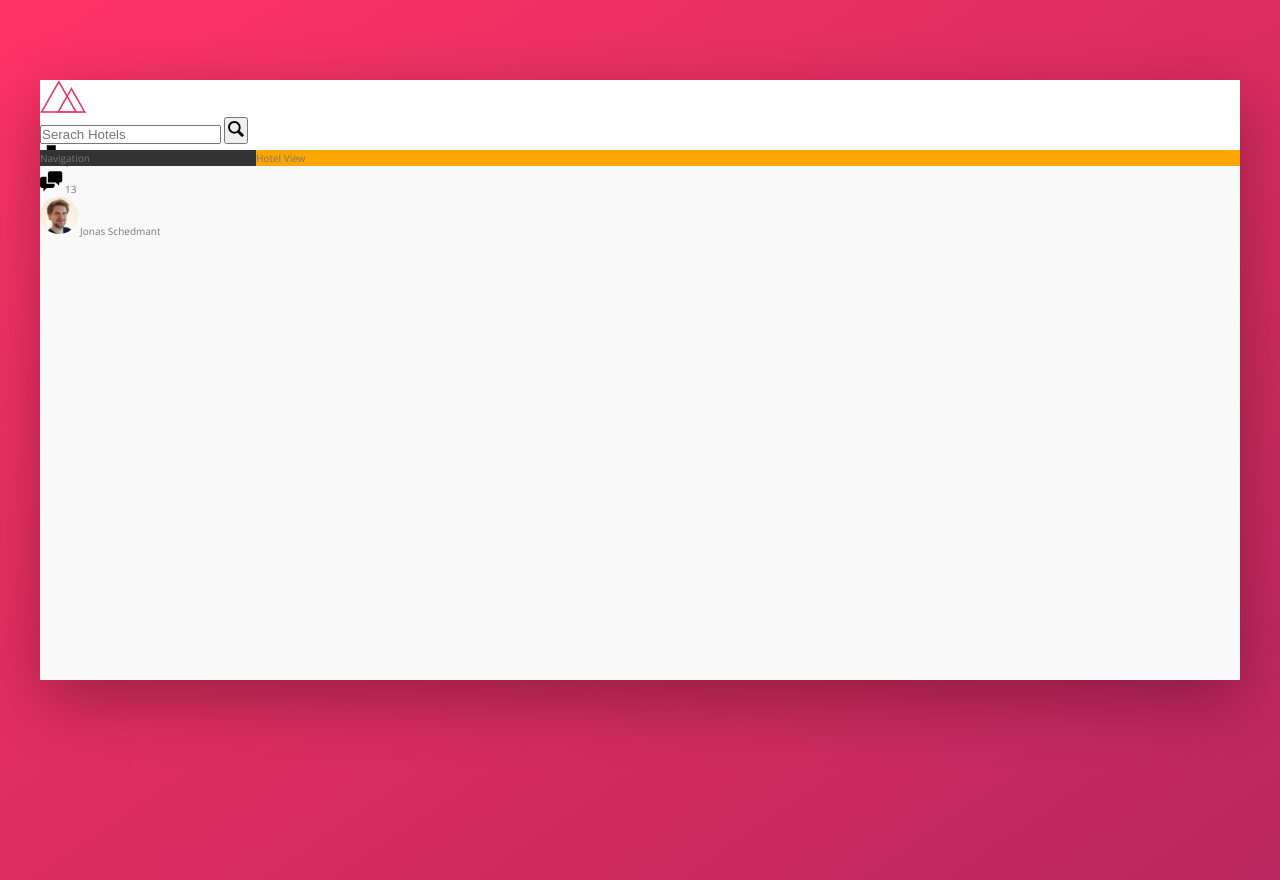
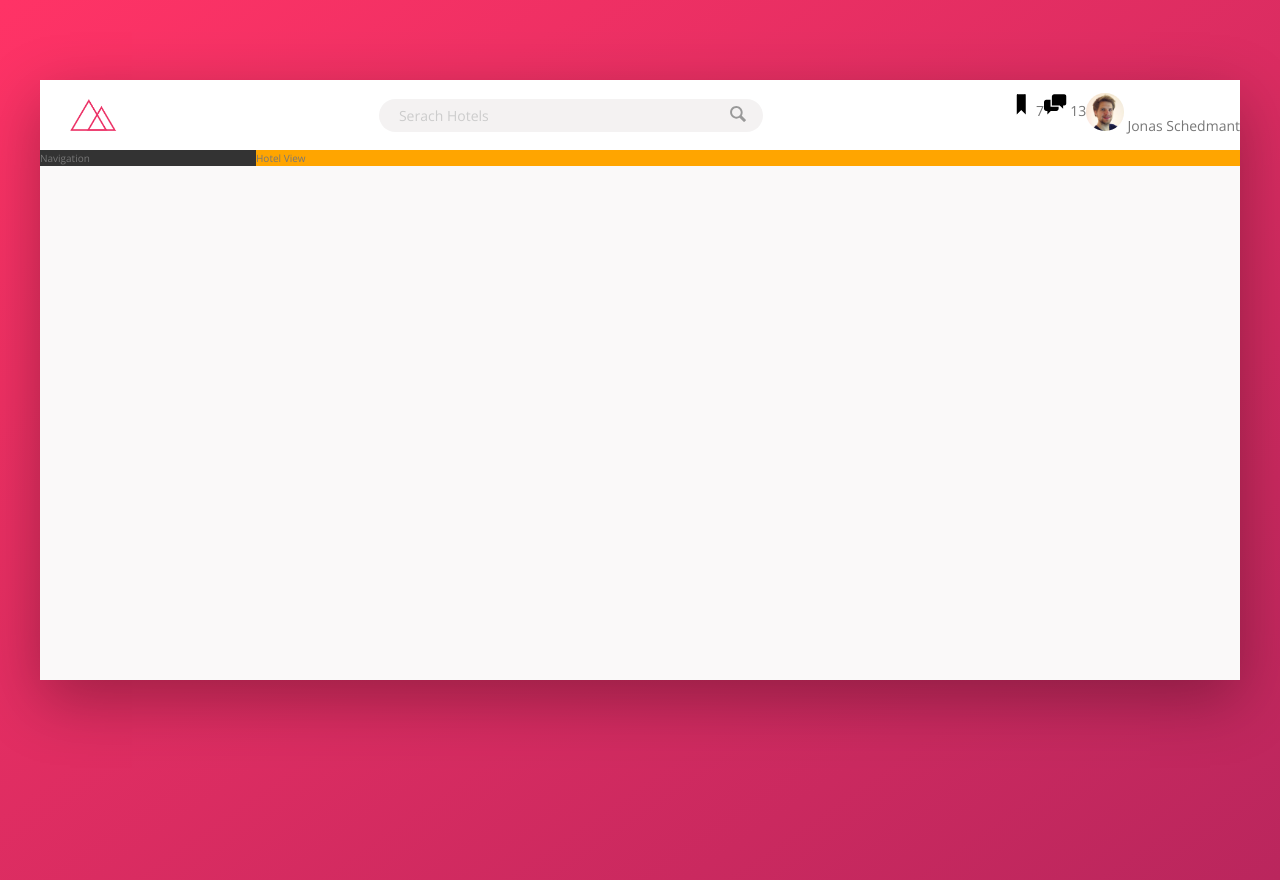
Before and after one commit to YardenPorat/Trillo-Project, a plain HTML site: page index.html in a window 1280 px wide. Drawn offline with nearby package versions, Linux system fonts and the light colour scheme.

Commit message:
Building the header - Part 2

```diff
--- a/css/style.css
+++ b/css/style.css
@@ -34,18 +34,55 @@ body {
 
 /* LOGO */
 .logo {
-  height: 3.25rem; }
+  height: 3.25rem;
+  margin-left: 3rem; }
 
 /* SearchBar */
+.search {
+  flex: 0 0 40%;
+  display: flex;
+  align-items: center;
+  justify-content: center; }
+  .search__input {
+    font-family: inherit;
+    font-size: inherit;
+    color: inherit;
+    padding: .7rem 2rem;
+    background-color: var(--color-gray-light-2);
+    border: none;
+    border-radius: 20rem;
+    width: 80%;
+    margin-right: -3.5rem;
+    transition: all .4s; }
+    .search__input:focus {
+      outline: none;
+      width: 100%;
+      transition: all .4s;
+      background-color: var(--color-gray-light-3); }
+    .search__input::-webkit-input-placeholder {
+      font-weight: 100;
+      color: var(--color-gray-light-4); }
+  .search__input:focus + .search__button {
+    background-color: var(--color-gray-light-3); }
+  .search__button {
+    border: none;
+    background-color: var(--color-gray-light-2); }
+    .search__button:focus {
+      outline: none; }
+    .search__button:active {
+      transform: translateY(0.2rem); }
   .search__icon {
     height: 2rem;
-  width: 2rem; }
+    width: 2rem;
+    fill: var(--color-gray-dark-3); }
 
 /* UserNav */
+.user-nav {
+  display: flex;
+  justify-content: space-between; }
   .user-nav__icon {
     height: 2.25rem;
     width: 2.25rem; }
-
   .user-nav__user-photo {
     height: 3.75rem;
     border-radius: 50%; }
@@ -58,9 +95,13 @@ body {
   min-height: 75vh; }
 
 .header {
+  font-size: 1.4rem;
   height: 7rem;
   background-color: #fff;
-  border-bottom: var(--color-gray-light-2); }
+  border-bottom: var(--color-gray-light-2);
+  display: flex;
+  justify-content: space-between;
+  align-items: center; }
 
 .content {
   display: flex; }
--- a/sass/_components.scss
+++ b/sass/_components.scss
@@ -3,26 +3,65 @@
 ///////////////
 .logo{
     height: 3.25rem;
+    margin-left: 3rem;
 }
 ///////////////
 /* SearchBar */
 ///////////////
 .search{
+    flex: 0 0 40%;
+    display: flex;
+    align-items: center;
+    justify-content: center;
     &__input{
+        font-family: inherit;
+        font-size: inherit;
+        color: inherit;
+        padding: .7rem 2rem;
+        background-color: var(--color-gray-light-2);
+        border: none;
+        border-radius: 20rem;
+        width: 80%;
+        margin-right: -3.5rem;
+        &:focus{
+            outline: none;
+            width: 100%;
+            transition: all .4s;
+        background-color: var(--color-gray-light-3);
 
+        }
+        transition: all .4s;
+        &::-webkit-input-placeholder{
+            font-weight: 100;
+            color: var(--color-gray-light-4);
+        }
+    }
+    &__input:focus + &__button{
+        background-color: var(--color-gray-light-3);
     }
     &__button{
-
+        border: none;
+        background-color: var(--color-gray-light-2);
+        &:focus{
+            outline: none;
+        }
+        &:active{
+            transform: translateY(.2rem);
+        }
     }
     &__icon{
         height: 2rem;
         width: 2rem;
+        //Set color to SVG
+        fill: var(--color-gray-dark-3)
     }
 }
 ///////////////
 /* UserNav */
 ///////////////
 .user-nav{
+    display: flex;
+    justify-content: space-between;
     &__icon-box{
 
     }
--- a/sass/_layout.scss
+++ b/sass/_layout.scss
@@ -6,9 +6,13 @@
     min-height: 75vh;
 }
 .header{
+    font-size: 1.4rem;
     height: 7rem;
     background-color: #fff;
     border-bottom: var(--color-gray-light-2);
+    display: flex;
+    justify-content: space-between;
+    align-items: center;
 }
 .content{
     display: flex;
```
Lines whose indentation alone changed are shown as unchanged.
